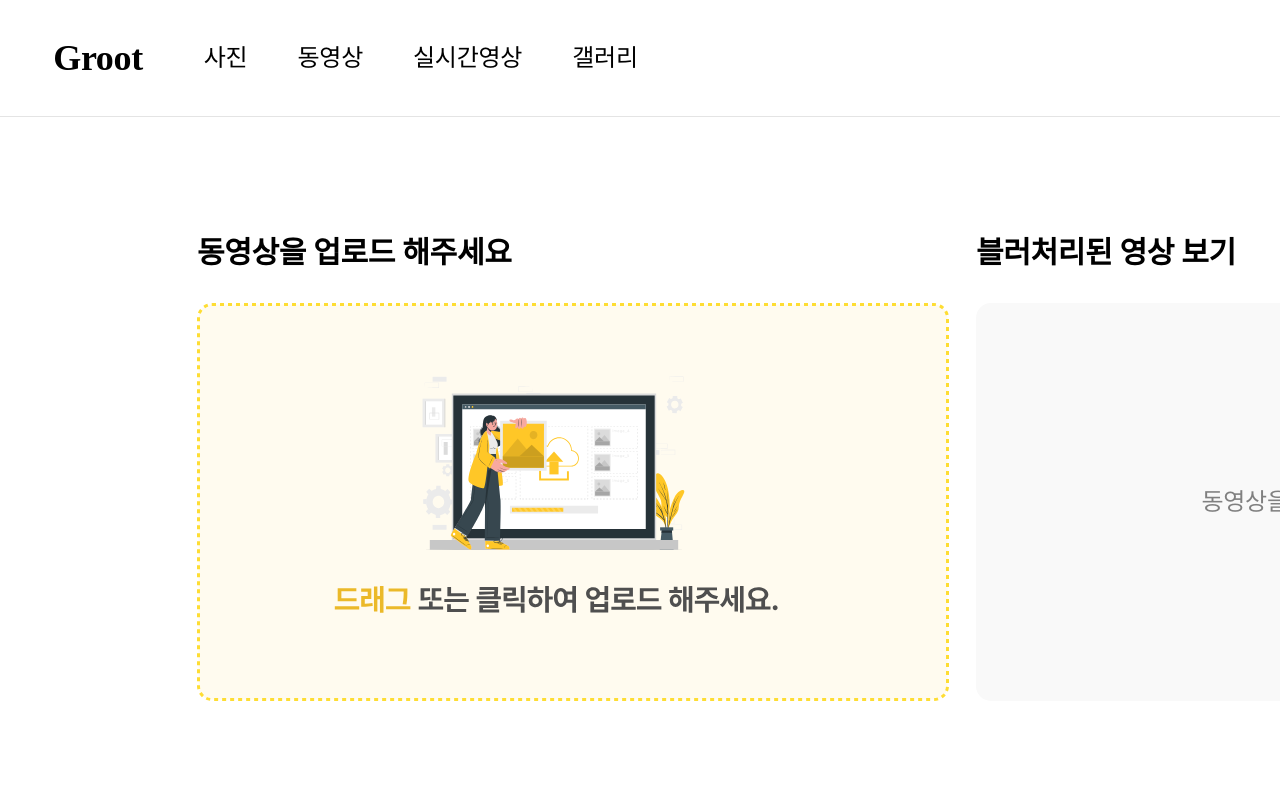
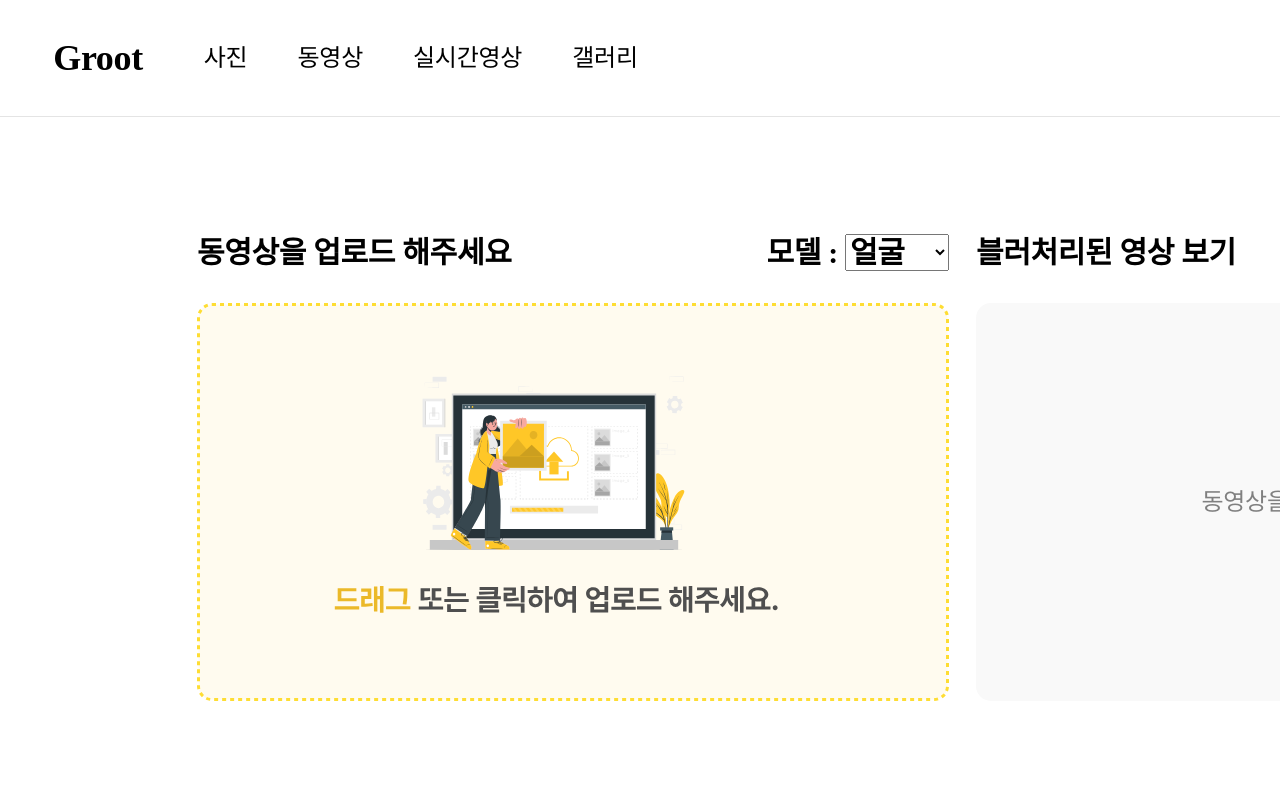
Before and after one commit to licensePlateBlur/FE, a React (Create React App) app: page /video in a window 1280 px wide. Shown: the top 800 px of the page. Built offline with nearby package versions, Linux system fonts and the light colour scheme.

Commit message:
[feat] : 비디오 모델버튼 구현

```diff
--- a/src/pages/Photo/hook/CheckModel.ts
+++ b/src/pages/Photo/hook/CheckModel.ts
@@ -1,10 +1,5 @@
-export const modelOptions = [
-    '얼굴',
-    '번호판',
-    '신분증',
-    '카드',
-  ];
+export const modelOptions = ['얼굴', '번호판', '신분증', '카드'];
 
-export const CheckModel = (model : string) =>{
-    return ""+(modelOptions.indexOf(model) +1);
-}
+export const CheckModel = (model: string) => {
+  return '' + (modelOptions.indexOf(model) + 1);
+};
--- a/src/pages/Video/Video.tsx
+++ b/src/pages/Video/Video.tsx
@@ -1,4 +1,4 @@
-import React, { useState, useRef, useEffect } from 'react';
+import React, { useState, useRef, useEffect, ChangeEvent } from 'react';
 import styled from 'styled-components';
 import VideoCounter from './hook/VideoCounter';
 import FindXY from './hook/FindXY';
@@ -15,12 +15,14 @@ import { toast } from 'react-toastify';
 import 'react-toastify/dist/ReactToastify.css';
 import { getLocalStorageToken } from '../../utils/LocalStorage';
 import { useLocation, useNavigate } from 'react-router-dom';
+import { CheckModel, modelOptions } from '../Photo/hook/CheckModel';
 function Video() {
   const [datas, setDatas] = useState<VideoData[]>([]);
   const [label, setLabel] = useState<number[]>([0, 0, 0, 0]);
   const [loading, setLoading] = useState<boolean>(false);
   const [show, setShow] = useState<boolean>(false);
   const [drop, setDrop] = useState<boolean>(false);
+  const [model, setModel] = useState<string>('얼굴');
   const id = useSelector((store: RootState) => store.video.id);
   const navigate = useNavigate();
   const location = useLocation();
@@ -31,6 +33,10 @@ function Video() {
   function HandleCancel() {
     window.location.reload();
   }
+  const HandleModel = (e: ChangeEvent<HTMLSelectElement>) => {
+    console.log(e.target.value);
+    setModel(e.target.value);
+  };
   const PreviewHandler = async () => {
     const video = document.getElementById('video') as HTMLVideoElement;
     const source = document.getElementById('source') as HTMLVideoElement;
@@ -91,7 +97,9 @@ function Video() {
       const preload = document.querySelectorAll<HTMLElement>('.preload');
       preload.forEach(preload => (preload.style.display = 'none'));
       const formData = new FormData();
+      const modelNumber = CheckModel(model);
       formData.append('video', f);
+      formData.append('model', modelNumber);
       try {
         const response = await videoupload(formData);
         console.log(response);
@@ -144,7 +152,19 @@ function Video() {
         )
       ) : null}
       <UploadBox>
+      <TitleLayer>
         <BoldText1>동영상을 업로드 해주세요</BoldText1>
+        <ModelLayer>
+            <ModelLabel>모델 : </ModelLabel>
+            <ModelSelect value={model} onChange={HandleModel}>
+              {modelOptions.map((model, index) => (
+                <option key={index} value={model}>
+                  {model}
+                </option>
+              ))}
+            </ModelSelect>
+          </ModelLayer>
+          </TitleLayer>
         <form>
           <Input ref={changeRef} type="file" id="input-file-upload" multiple={false} />
           <Label ref={inputRef} htmlFor="input-file-upload">
@@ -320,3 +340,30 @@ const DownloadBtn = styled.button`
   gap: 8px;
   padding: 0px;
 `;
+const TitleLayer = styled.div`
+  display: flex;
+  flex-direction: row;
+  align-items: center;
+`;
+
+const ModelLabel = styled.label``;
+
+const ModelLayer = styled.div`
+  color: #000;
+  font-family: Pretendard;
+  font-size: 30px;
+  font-style: normal;
+  font-weight: 700;
+  letter-spacing: -0.32px;
+  margin-bottom: 31px;
+  margin-left: auto;
+`;
+
+const ModelSelect = styled.select`
+  color: #000;
+  font-family: Pretendard;
+  font-size: 30px;
+  font-style: normal;
+  font-weight: 700;
+  letter-spacing: -0.32px;
+`;
```
Also changed, not shown: src/pages/Photo/Photo.tsx (+11 -12 lines).
